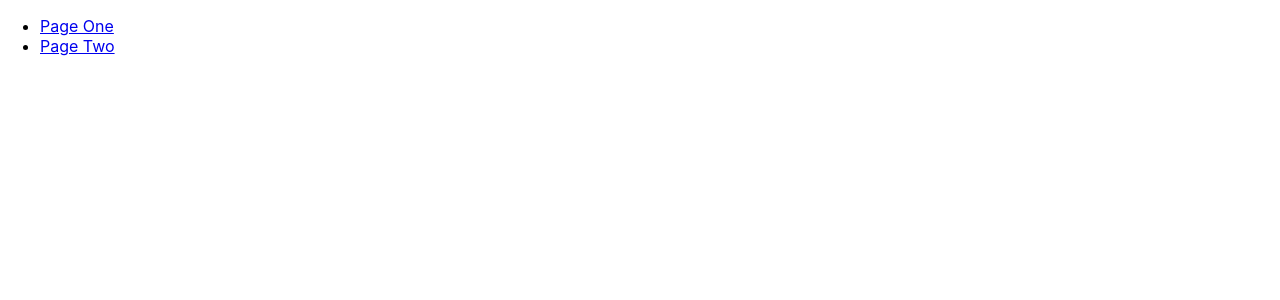
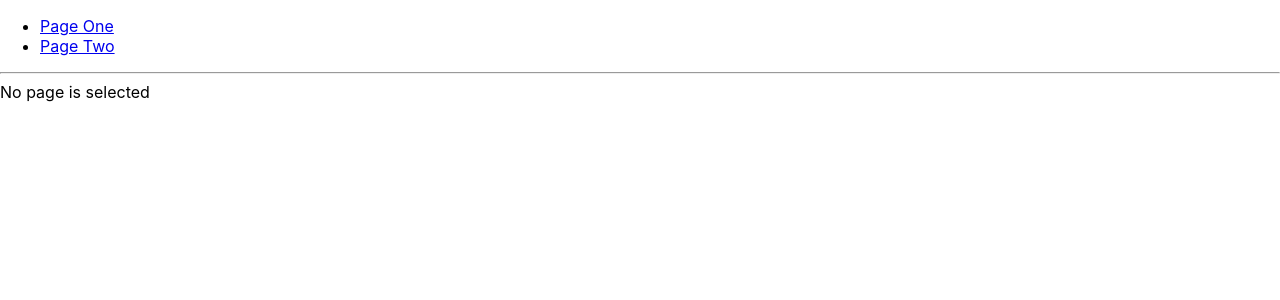
Before and after one commit to arsenjijavadze/guide-on-react-router-6, a React (Create React App) app in the folder guide-react-router/: page / in a window 1280 px wide. Shown: the top 300 px of the page. Built offline with nearby package versions, Linux system fonts and the light colour scheme.

Commit message:
feat: add Outlet and use links to navigate

```diff
--- a/guide-react-router/src/App.js
+++ b/guide-react-router/src/App.js
@@ -6,9 +6,11 @@ function App() {
   return (
     <BrowserRouter>
       <Routes>
-        <Route index element={<MainPage />} />
-        <Route path="*" element={<PageOne />} />
-        <Route path="two" element={<PageTwo />} />
+        <Route path="/" element={<MainPage />}>
+          <Route index element={<div>No page is selected</div>} />
+          <Route path="*" element={<PageOne />} />
+          <Route path="two" element={<PageTwo />} />
+        </Route>
       </Routes>
     </BrowserRouter>
   );
--- a/guide-react-router/src/MainPage.js
+++ b/guide-react-router/src/MainPage.js
@@ -1,6 +1,7 @@
-import { Link } from 'react-router-dom';
+import { Link, Outlet } from 'react-router-dom';
 
 export const MainPage = () => (
+    <>
         <nav>
             <ul>
                 <li>
@@ -11,4 +12,7 @@ export const MainPage = () => (
                 </li>
             </ul>
         </nav>
+        <hr />
+        <Outlet />
+    </>
 );
```
Lines whose indentation alone changed are shown as unchanged.
